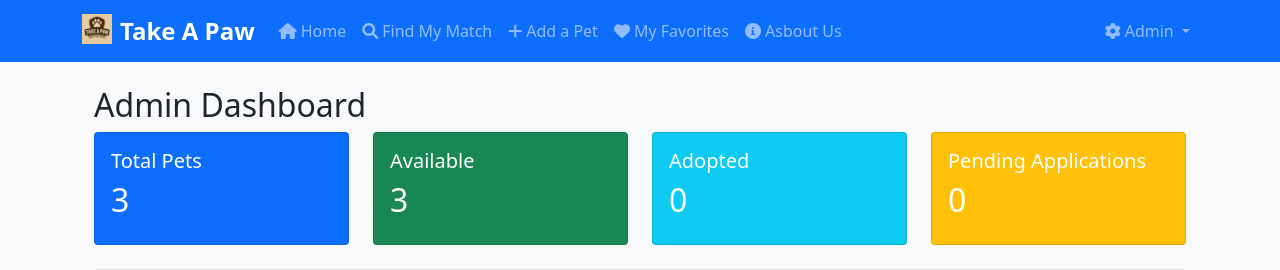
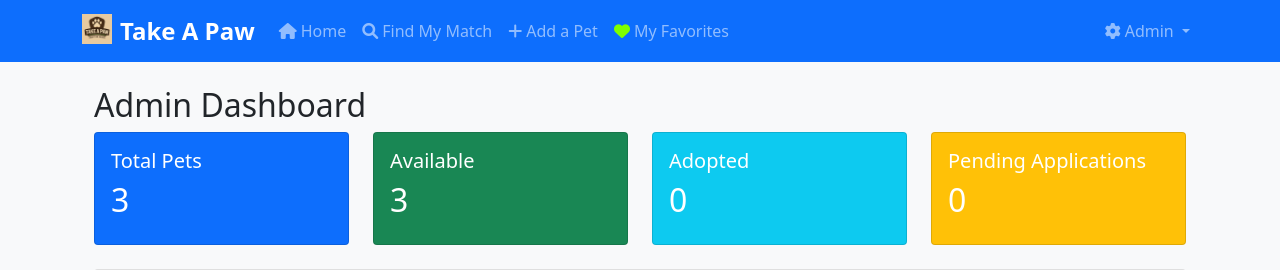
Before and after one commit to Lachi7/take-a-paw1, a Flask app: page /admin in a window 1280 px wide. Shown: the top 270 px of the page. Run offline with Flask 3, Linux system fonts and the light colour scheme; data that the repository does not hold is empty.

Commit message:
navbar change

```diff
--- a/src/templates/base.html
+++ b/src/templates/base.html
@@ -38,12 +38,7 @@
                     </li>
                     <li class="nav-item">
                         <a class="nav-link" href="{{ url_for('view_favorites') }}">
-                            <i class="fas fa-heart me-1"></i>My Favorites
-                        </a>
-                    </li>
-                    <li class="nav-item">
-                        <a class="nav-link" href="{{ url_for('about') }}">
-                            <i class="fas fa-info-circle me-1"></i>Asbout Us
+                            <i class="fas fa-heart me-1" style="color: chartreuse;"></i>My Favorites
                         </a>
                     </li>
                 </ul>
```
